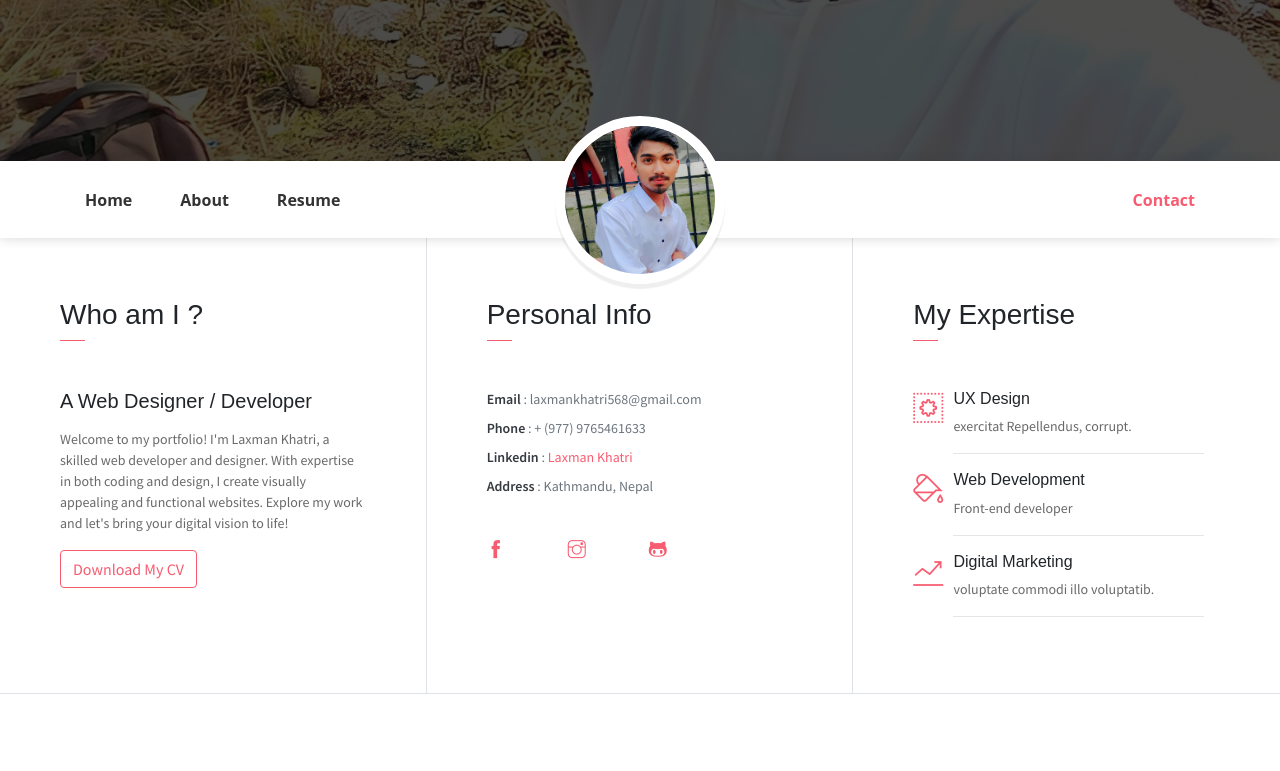
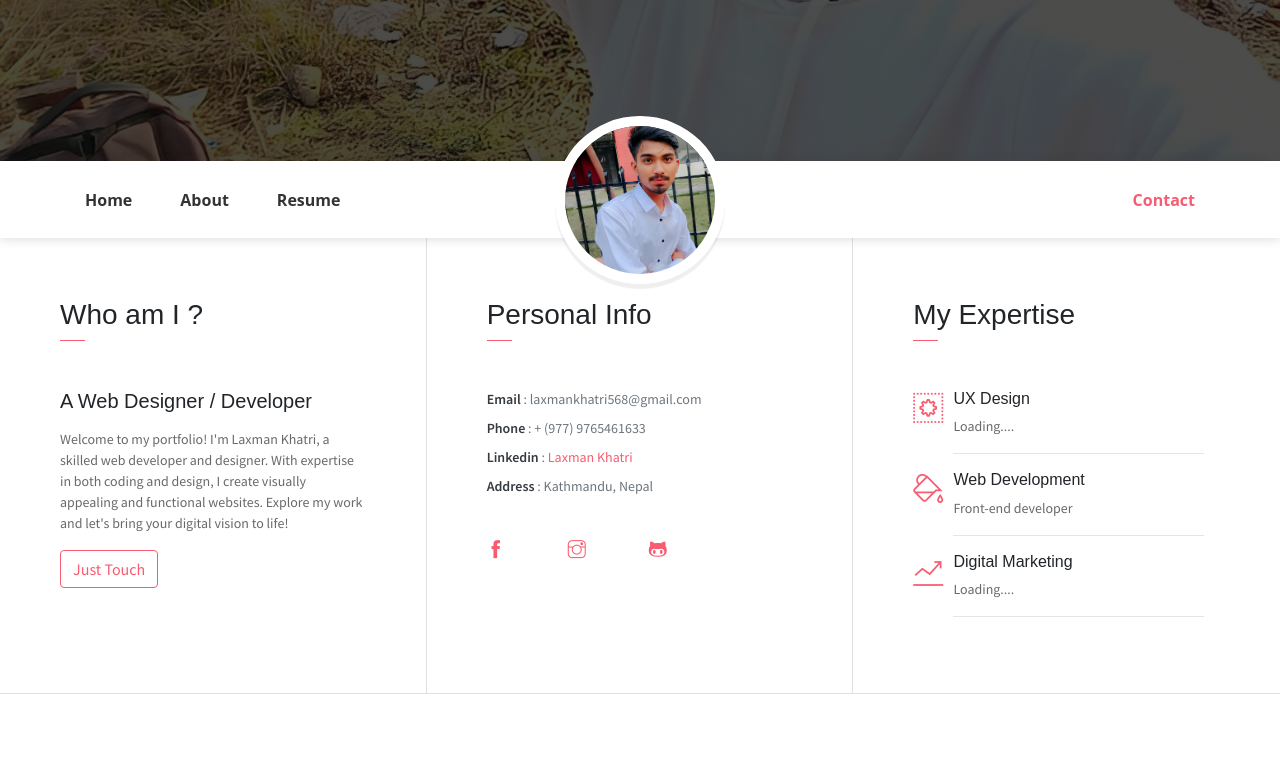
Before and after one commit to melaxman/Portfolio, a plain HTML site: page index.html in a window 1280 px wide. Shown: the part 479-1250 px from the top of the page. Drawn offline with Linux system fonts and the light colour scheme.

Commit message:
Update index.html

```diff
--- a/index.html
+++ b/index.html
@@ -77,7 +77,7 @@
                 <span class="line mb-5"></span>
                 <h5 class="mb-3" id="lax" >A Web Designer / Developer </h5>
                 <p class="mt-20" id="lax2"> Welcome to my portfolio! I'm Laxman Khatri, a skilled web developer and designer. With expertise in both coding and design, I create visually appealing and functional websites. Explore my work and let's bring your digital vision to life!</p>
-                <button class="btn btn-outline-danger"><i class="icon-down-circled2 "></i>Download My CV</button>
+                <button class="btn btn-outline-danger"><i class="icon-down-circled2 "></i>Just Touch</button>
             </div>
             <div class="col-lg-4 about-card" id="lax3">
                 <h3 class="font-weight-light" id="lax4">Personal Info</h3>
@@ -104,7 +104,7 @@
                     <div class="col-1 text-danger pt-1"><i class="ti-widget icon-lg"></i></div>
                     <div class="col-10 ml-auto mr-3">
                         <h6>UX Design</h6>
-                        <p class="subtitle"> exercitat Repellendus,  corrupt.</p>
+                        <p class="subtitle">Loading....</p>
                         <hr>
                     </div>
                 </div>
@@ -120,7 +120,7 @@
                     <div class="col-1 text-danger pt-1"><i class="ti-stats-up icon-lg"></i></div>
                     <div class="col-10 ml-auto mr-3">
                         <h6>Digital Marketing</h6>
-                        <p class="subtitle">voluptate commodi illo voluptatib.</p>
+                        <p class="subtitle">Loading....</p>
                         <hr>
                     </div>
                 </div>
```
